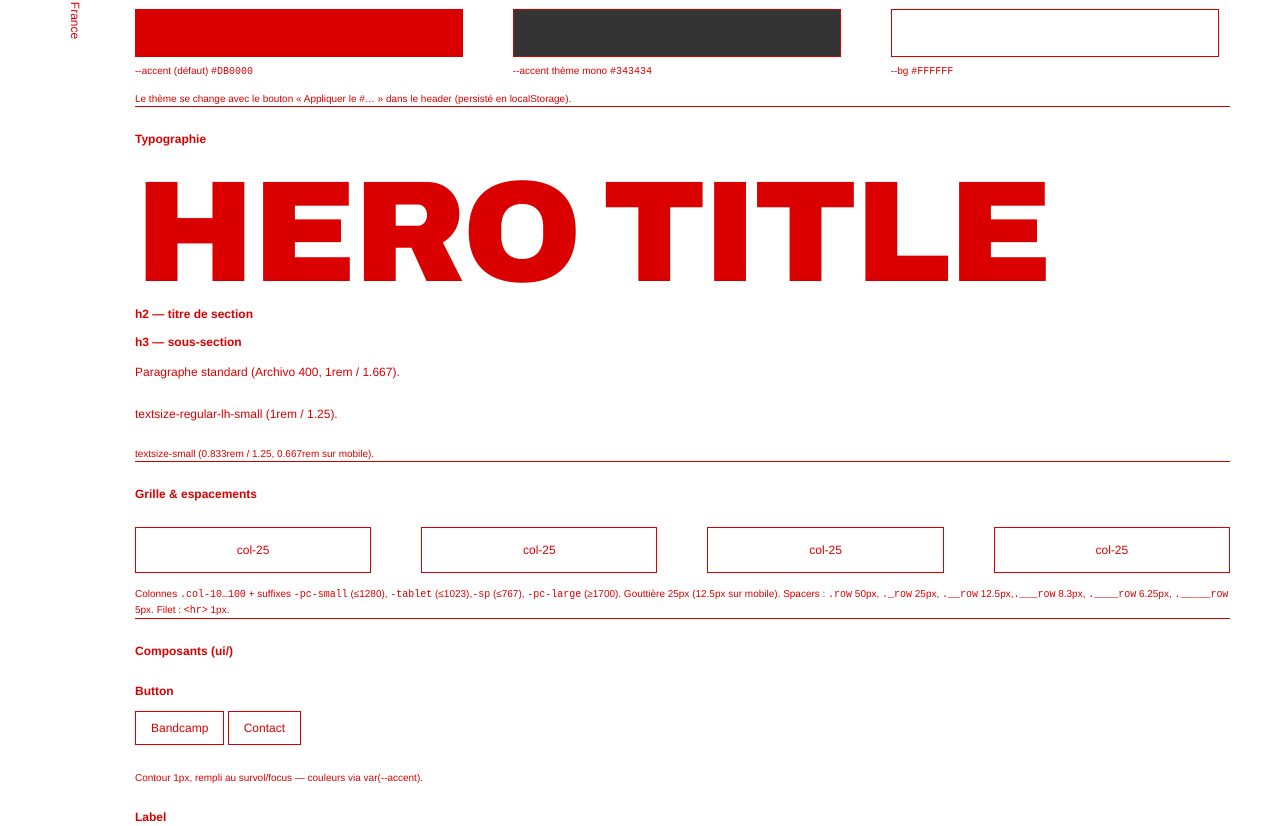
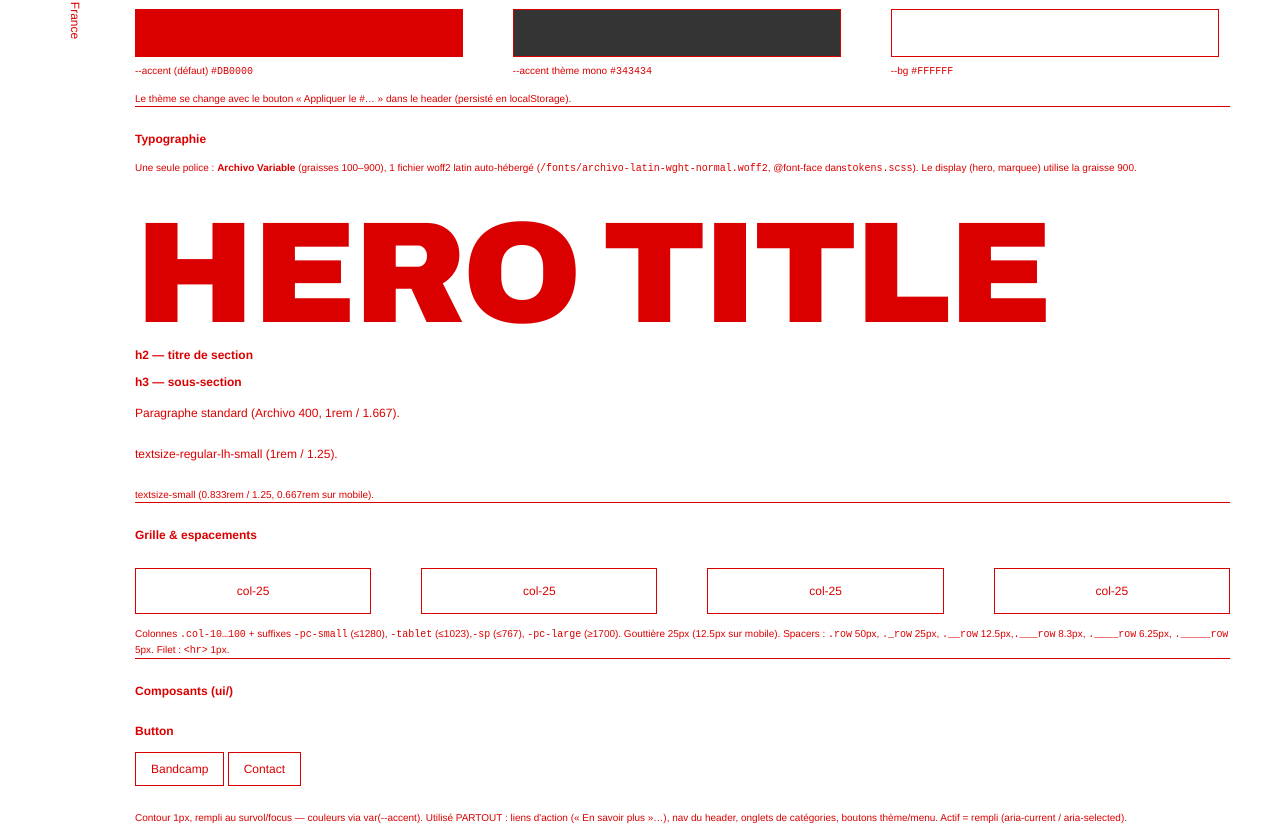
Before and after one commit to lelabelrecords-stack/website, a React (Vite) app: page /design-system in a window 1280 px wide. Shown: the part 499-1325 px from the top of the page. Built offline with nearby package versions, Linux system fonts and the light colour scheme.

Commit message:
docs(ds): page /design-system resynchronisée — Archivo Variable (1 woff2 auto-hébergé), .button utilisé partout (nav/onglets/toggles/liens d'action), Label préfixé #
Co-authored-by: lelabelrecords-stack <lelabelrecords-stack@users.noreply.github.com>

```diff
--- a/src/pages/DesignSystem.jsx
+++ b/src/pages/DesignSystem.jsx
@@ -47,6 +47,11 @@ export default function DesignSystem() {
 
       <section aria-labelledby="ds-typo">
         <h2 id="ds-typo">Typographie</h2>
+        <p className="__row textsize-small">
+          Une seule police : <strong>Archivo Variable</strong> (graisses 100–900), 1 fichier woff2 latin
+          auto-hébergé (<code>/fonts/archivo-latin-wght-normal.woff2</code>, @font-face dans
+          <code>tokens.scss</code>). Le display (hero, marquee) utilise la graisse 900.
+        </p>
         <p className="hero-title _row">Hero title</p>
         <h2 className="__row">h2 — titre de section</h2>
         <h3 className="__row">h3 — sous-section</h3>
@@ -84,12 +89,17 @@ export default function DesignSystem() {
           <Button href="https://lelabelrecords.bandcamp.com/" target="_blank" rel="noopener noreferrer">Bandcamp</Button>{' '}
           <Button to="/contact">Contact</Button>
         </p>
-        <p className="__row textsize-small">Contour 1px, rempli au survol/focus — couleurs via var(--accent).</p>
+        <p className="__row textsize-small">
+          Contour 1px, rempli au survol/focus — couleurs via var(--accent). Utilisé PARTOUT :
+          liens d'action (« En savoir plus »…), nav du header, onglets de catégories, boutons thème/menu.
+          Actif = rempli (aria-current / aria-selected).
+        </p>
 
         <h3 className="_row">Label</h3>
         <p className="__row">
           <Label>concert</Label> <Label filled>release</Label>
         </p>
+        <p className="__row textsize-small">Étiquette de catégorie, toujours préfixée d'un # (dans la primitive).</p>
 
         <h3 className="_row">Tab</h3>
         <div className="tabs __row" role="tablist" aria-label="Démo onglets">
```
